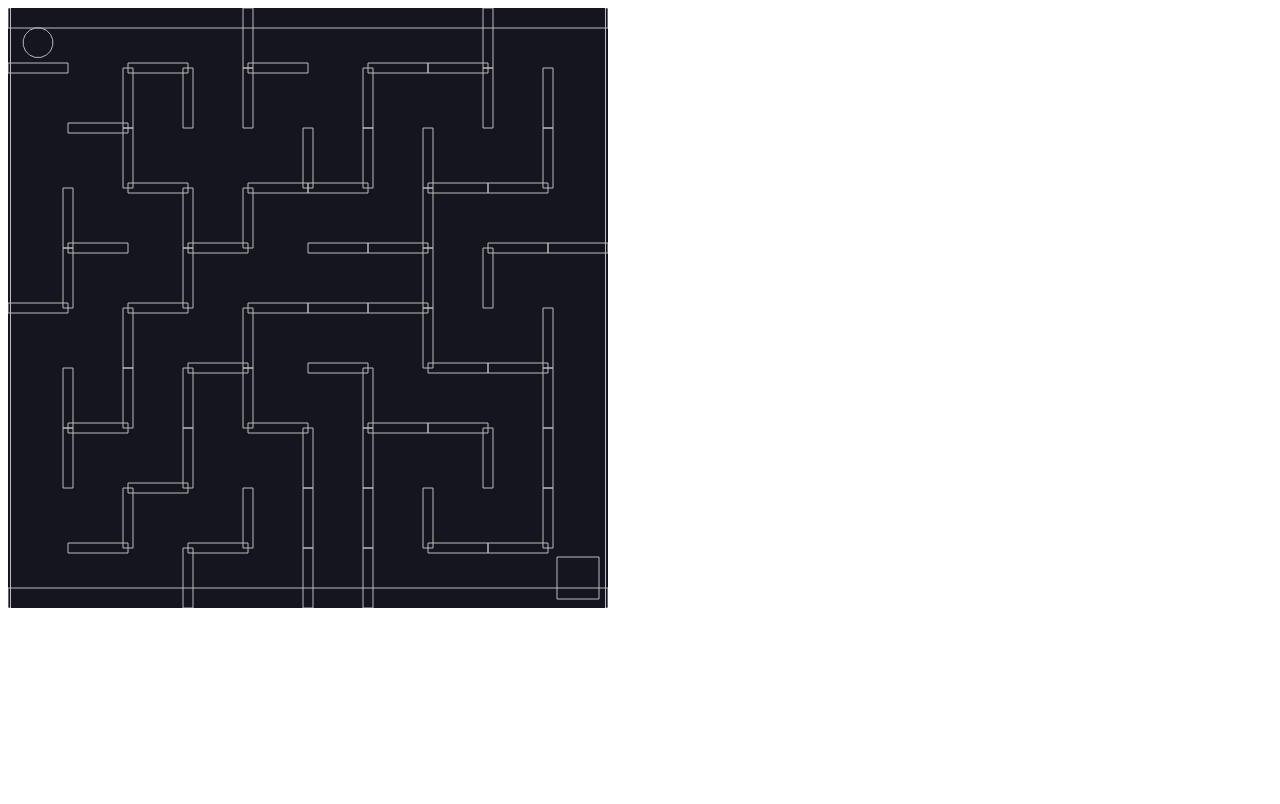
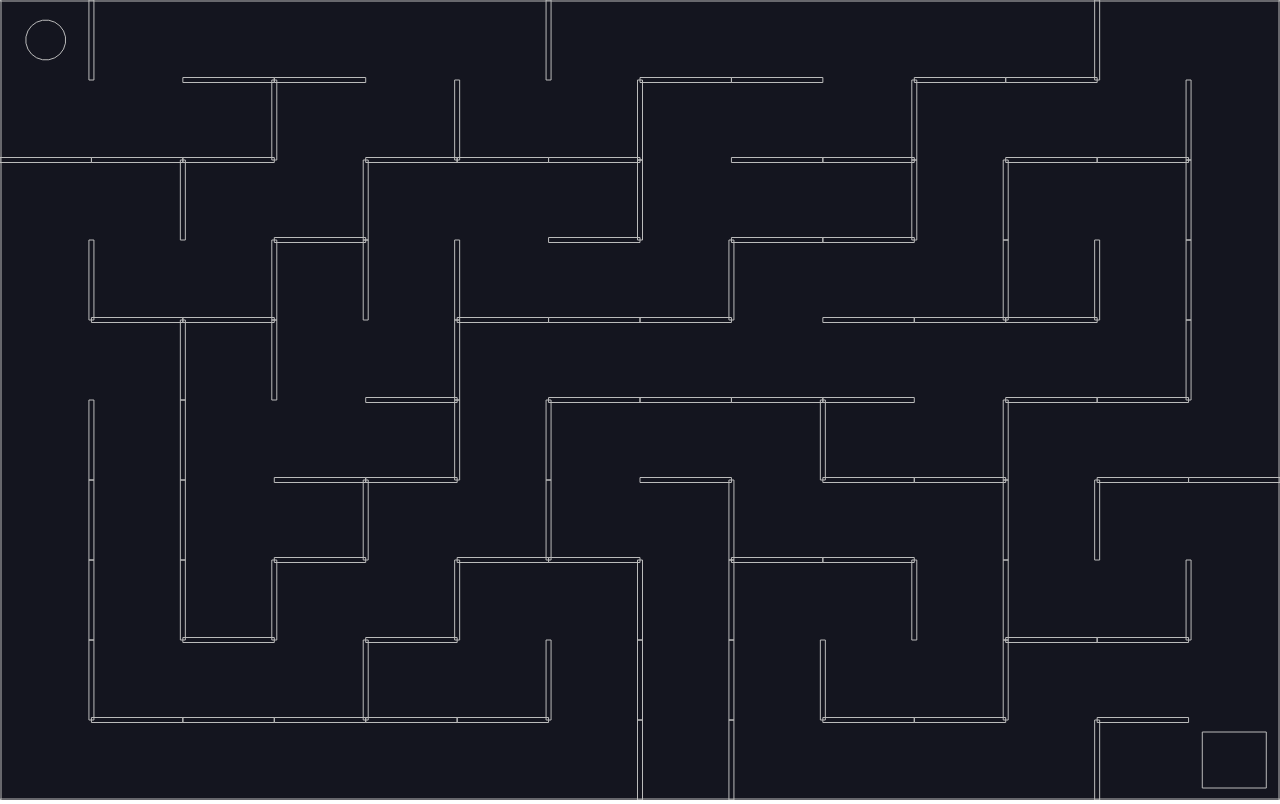
Before and after one commit to apykwan/mazejs, a website built with Vite: page index.html in a window 1280 px wide. Built offline with nearby package versions, Linux system fonts and the light colour scheme; animation ran at ten frames a second.

Commit message:
completed

```diff
--- a/index.html
+++ b/index.html
@@ -7,6 +7,9 @@
     <title>Maze</title>
   </head>
   <body>
+    <div class="winner hidden">
+      <h1>YOU WIN!</h1>
+    </div>
     <script type="module" src="/src/main.ts"></script>
   </body>
 </html>
--- /dev/null
+++ b/src/index.css
@@ -0,0 +1,22 @@
+body {
+  margin: 0;
+}
+
+.hidden {
+  display: none ! important;
+}
+
+h1 {
+  color: white;
+  font-size: 36px;
+}
+
+.winner {
+  display: flex;
+  justify-content: center;
+  align-items: center;
+  position: absolute;
+  z-index: 1;
+  height: 100vh;
+  width: 100vw;
+}
--- a/src/main.ts
+++ b/src/main.ts
@@ -1,13 +1,16 @@
 // https://brm.io/matter-js/docs/
-import { Engine, Render, Runner, World, Bodies, Body } from 'matter-js';
+import { Engine, Render, Runner, World, Bodies, Body, Events } from 'matter-js';
 
 import { Grid, NeighborsCoord } from './types';
+import './index.css';
 
-const cells: number = 10;
-const width: number = 600;
-const height: number = 600;
+const cellsHorizontal: number = 14;
+const cellsVertical = 10;
+const width: number = window.innerWidth;
+const height: number = window.innerHeight;
 
-const unitLength: number = width / cells;
+const unitLengthX: number = width / cellsHorizontal;
+const unitLengthY: number = height / cellsVertical;
 
 const engine = Engine.create();
 engine.gravity.y = 0;
@@ -28,12 +31,11 @@ Runner.run(Runner.create(),engine);
 // Walls
 // Bodieds.Rectangle(x, y, width, height, [options])
 const walls = [
-  Bodies.rectangle(width / 2, 0, width, 40, { isStatic: true }),
-  Bodies.rectangle(width / 2, height, width, 40, { isStatic: true }),
-  Bodies.rectangle(0, height / 2, 5, height, { isStatic: true }),
-  Bodies.rectangle(width, width / 2, 5, height, { isStatic: true }),
+  Bodies.rectangle(width / 2, 0, width, 2, { isStatic: true }),
+  Bodies.rectangle(width / 2, height, width, 2, { isStatic: true }),
+  Bodies.rectangle(0, height / 2, 2, height, { isStatic: true }),
+  Bodies.rectangle(width, height / 2, 2, height, { isStatic: true })
 ];
-
 World.add(world, walls);
 
 
@@ -53,20 +55,20 @@ const shuffle = (arr: NeighborsCoord): NeighborsCoord => {
   return arr;
 };
 
-const grid: Grid = Array(cells)
+const grid: Grid = Array(cellsVertical)
   .fill(null)
-  .map(() => Array(cells).fill(false));
+  .map(() => Array(cellsHorizontal).fill(false));
 
-const verticals: Grid = Array(cells)
+const verticals: Grid = Array(cellsVertical)
   .fill(null)
-  .map(() => Array(cells - 1).fill(false));
+  .map(() => Array(cellsHorizontal - 1).fill(false));
 
-const horizontals: Grid = Array(cells - 1)
+const horizontals: Grid = Array(cellsVertical - 1)
   .fill(null)
-  .map(() => Array(cells).fill(false));
+  .map(() => Array(cellsHorizontal).fill(false));
 
-const startRow: number = Math.floor(Math.random() * cells);
-const startColumn: number = Math.floor(Math.random() * cells);
+const startRow: number = Math.floor(Math.random() * cellsVertical);
+const startColumn: number = Math.floor(Math.random() * cellsHorizontal);
 
 const stepThroughCell = (row: number, column: number): void => {
   // If I have visited the cell at [row, column], then return
@@ -88,7 +90,12 @@ const stepThroughCell = (row: number, column: number): void => {
     const [nextRow, nextColumn, direction] = neighbor;
 
     // See if that neighbor is out of bounds
-    if (nextRow < 0 || nextRow >= cells || nextColumn < 0 || nextColumn >= cells) continue;
+    if (
+      nextRow < 0 ||
+      nextRow >= cellsVertical ||
+      nextColumn < 0 ||
+      nextColumn >= cellsHorizontal
+    ) continue;
 
     // If we have visted that neighbor, contiune to next neighbor
     if (grid[nextRow][nextColumn]) continue;
@@ -105,22 +112,23 @@ const stepThroughCell = (row: number, column: number): void => {
     }
     stepThroughCell(nextRow, nextColumn);
   }
-
-  // Visit that next cell
 };
 
 stepThroughCell(startRow, startColumn);
+
 horizontals.forEach((row: boolean[], rowIndex: number) => {
   row.forEach((open: boolean, columnIndex: number) => {
     if (open) return;
 
     const wall = Bodies.rectangle(
-      columnIndex * unitLength + unitLength / 2,
-      rowIndex * unitLength + unitLength,
-      unitLength,
-      10,
+      columnIndex * unitLengthX + unitLengthX / 2,
+      rowIndex * unitLengthY + unitLengthY,
+      unitLengthX,
+      5,
       {
-        isStatic: true
+        label: 'wall',
+        isStatic: true,
+        render: { fillStyle: 'red'}
       }
     );
     World.add(world, wall);
@@ -132,49 +140,80 @@ verticals.forEach((row: boolean[], rowIndex: number) => {
     if (open) return;
 
     const wall = Bodies.rectangle(
-      columnIndex * unitLength + unitLength,
-      rowIndex * unitLength + unitLength / 2,
-      10,
-      unitLength,
+      columnIndex * unitLengthX + unitLengthX,
+      rowIndex * unitLengthY + unitLengthY / 2,
+      5,
+      unitLengthY,
       {
-        isStatic: true
+        label: 'wall',
+        isStatic: true,
+        render: { fillStyle: 'red'}
       }
     );
     World.add(world, wall);
   });
 });
 
+// Goal
+
 const goal = Bodies.rectangle(
-  width - unitLength /2,
-  height - unitLength / 2,
-  unitLength * .7,
-  unitLength * .7,
+  width - unitLengthX /2,
+  height - unitLengthY / 2,
+  unitLengthX * .7,
+  unitLengthY * .7,
   {
-    isStatic: true
+    label: 'goal',
+    isStatic: true,
+    render: {
+      fillStyle: 'green'
+    }
   }
 );
 World.add(world, goal);
 
 // Ball
+const ballRadius = Math.min(unitLengthX, unitLengthY) / 4;
 const ball = Bodies.circle(
-  unitLength / 2,
-  unitLength / 2,
-  unitLength / 4
+  unitLengthX / 2,
+  unitLengthY / 2,
+  ballRadius,
+  {
+    label: 'ball',
+    render: { fillStyle: 'blue'}
+  }
 );
 World.add(world, ball);
 
 document.addEventListener('keydown', (event: KeyboardEvent) => {
   const { x, y } = ball.velocity;
-  if (event.key === 'w' || event.key === 'ArrowUp')  {
+  if ((event.key === 'w' || event.key === 'ArrowUp') && y > -10)  {
     Body.setVelocity(ball, { x, y: y - 5 })
   }
-  if (event.key === 'd' || event.key === 'ArrowRight') {
+  if ((event.key === 'd' || event.key === 'ArrowRight') && x < 10) {
     Body.setVelocity(ball, { x: x + 5, y })
   }
-  if (event.key === 's' || event.key === 'ArrowDown') {
+  if ((event.key === 's' || event.key === 'ArrowDown') && y < 10) {
     Body.setVelocity(ball, { x, y: y + 5 })
   }
-  if (event.key === 'a' || event.key === 'ArrowLeft') {
+  if ((event.key === 'a' || event.key === 'ArrowLeft') && x > -10) {
     Body.setVelocity(ball, { x: x - 5, y })
   }
 });
+
+// Win Condition
+Events.on(engine, 'collisionStart', event => {
+  event.pairs.forEach(collision => {
+    const labels: [string, string] = ['ball', 'goal'];
+
+    if (
+      labels.includes(collision.bodyA.label) &&
+      labels.includes(collision.bodyB.label)
+     ) {
+      document.querySelector('.winner')?.classList.remove('hidden');
+      engine.gravity.y =1
+      world.bodies.forEach(body => {
+        if (body.label === 'wall') Body.setStatic(body, false);
+      });
+     }
+  });
+});
```
